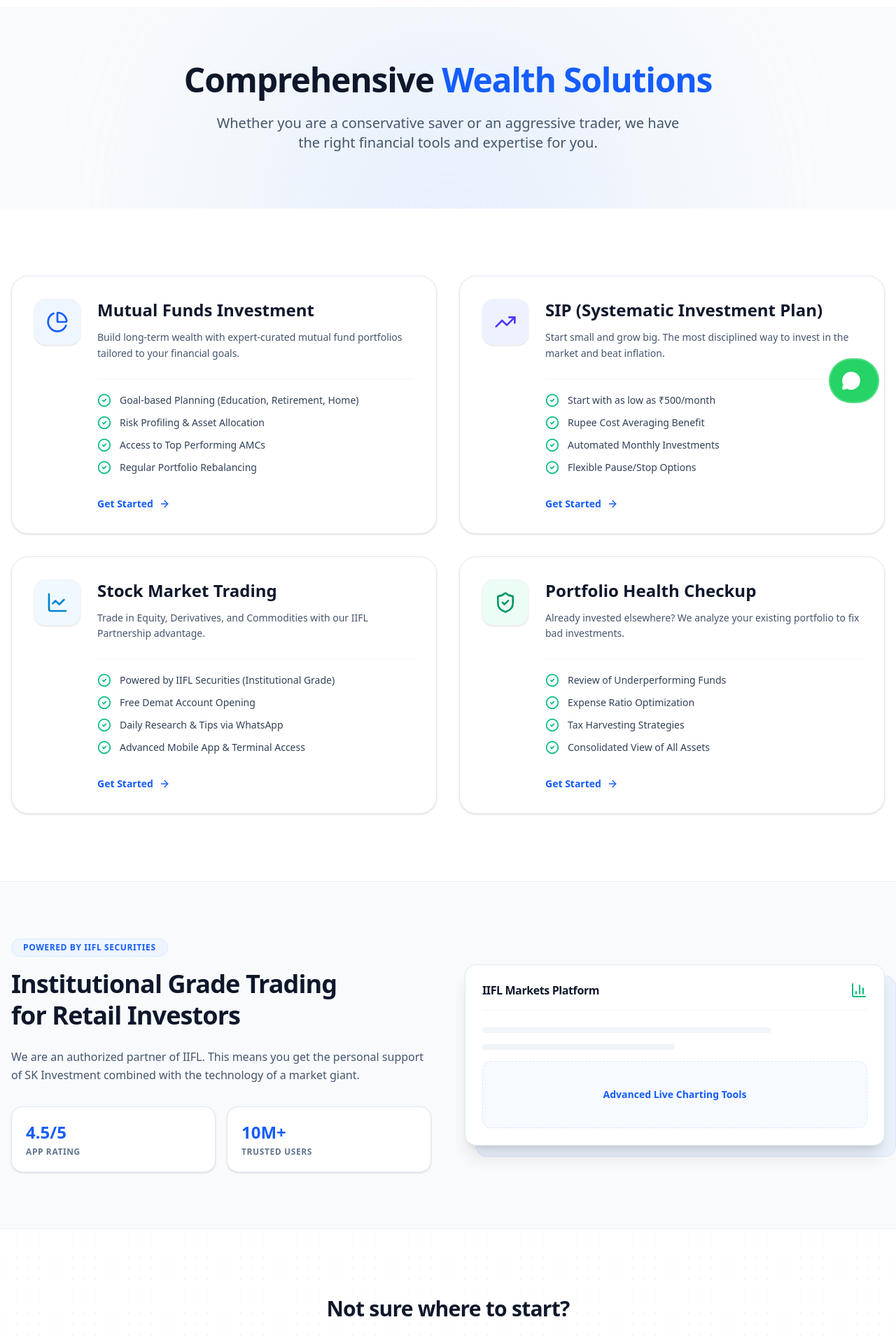
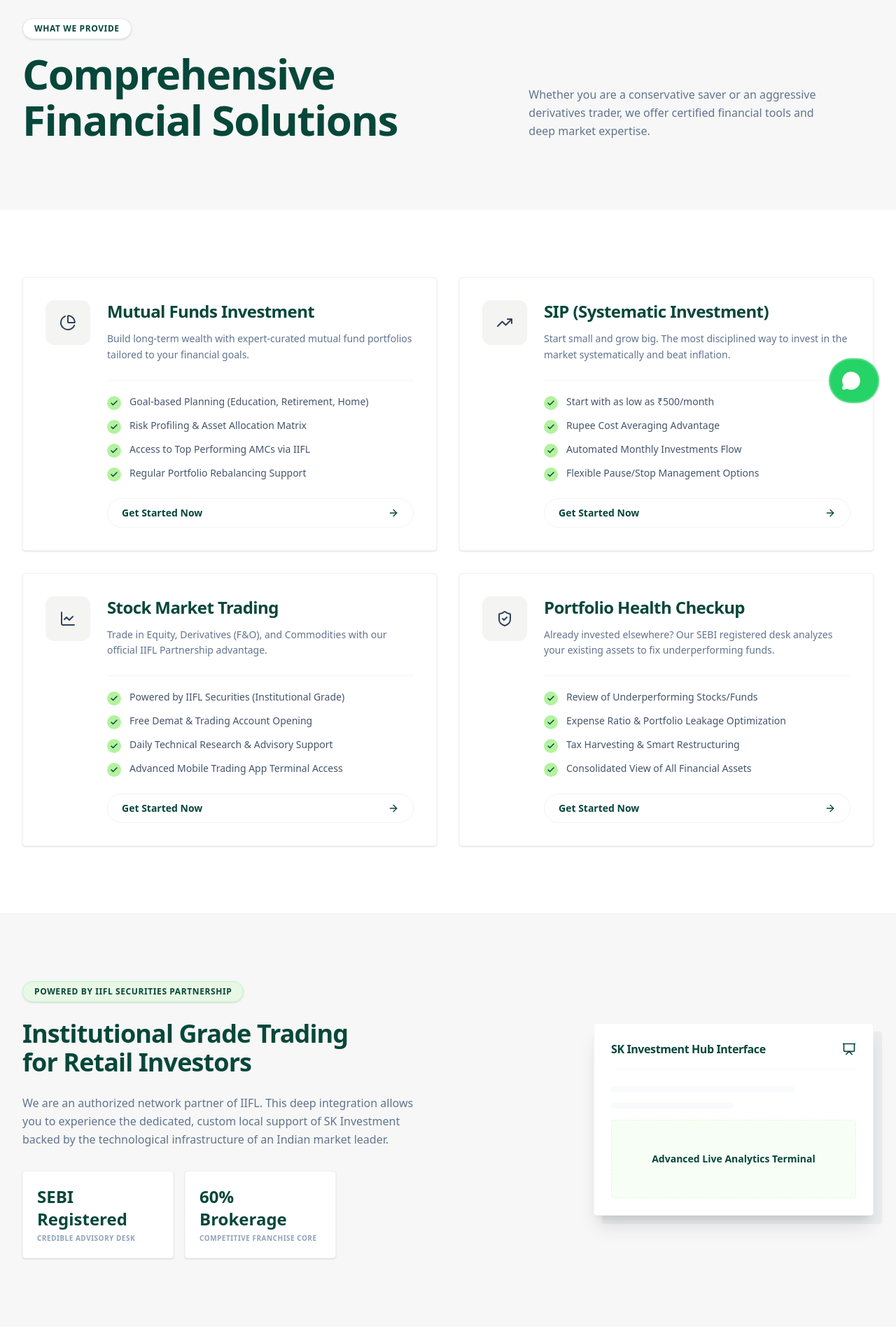
Before and after one commit to sumitjaiw55-creator/sk-investment, a React (Vite) app in the folder frontend/: page /services in a window 1280 px wide. Shown: the part 200-2109 px from the top of the page at 70% size. Built offline with nearby package versions, Linux system fonts and the light colour scheme.

Commit message:
Update Services.jsx

```diff
--- a/frontend/src/components/Services.jsx
+++ b/frontend/src/components/Services.jsx
@@ -1,13 +1,14 @@
+import React from 'react';
 import { motion } from 'framer-motion';
 import { useNavigate } from 'react-router-dom';
 import {
   PieChart,
   TrendingUp,
-  BarChart3,
+  LineChart,
   ShieldCheck,
   ArrowRight,
-  CheckCircle2,
-  LineChart
+  Check,
+  Presentation
 } from 'lucide-react';
 
 export default function Services() {
@@ -20,123 +21,130 @@ export default function Services() {
       description: "Build long-term wealth with expert-curated mutual fund portfolios tailored to your financial goals.",
       features: [
         "Goal-based Planning (Education, Retirement, Home)",
-        "Risk Profiling & Asset Allocation",
-        "Access to Top Performing AMCs",
-        "Regular Portfolio Rebalancing"
-      ],
-      color: "text-blue-600",
-      bg: "bg-blue-50"
+        "Risk Profiling & Asset Allocation Matrix",
+        "Access to Top Performing AMCs via IIFL",
+        "Regular Portfolio Rebalancing Support"
+      ]
     },
     {
       icon: TrendingUp,
-      title: "SIP (Systematic Investment Plan)",
-      description: "Start small and grow big. The most disciplined way to invest in the market and beat inflation.",
+      title: "SIP (Systematic Investment)",
+      description: "Start small and grow big. The most disciplined way to invest in the market systematically and beat inflation.",
       features: [
         "Start with as low as ₹500/month",
-        "Rupee Cost Averaging Benefit",
-        "Automated Monthly Investments",
-        "Flexible Pause/Stop Options"
-      ],
-      color: "text-indigo-600",
-      bg: "bg-indigo-50"
+        "Rupee Cost Averaging Advantage",
+        "Automated Monthly Investments Flow",
+        "Flexible Pause/Stop Management Options"
+      ]
     },
     {
       icon: LineChart,
       title: "Stock Market Trading",
-      description: "Trade in Equity, Derivatives, and Commodities with our IIFL Partnership advantage.",
+      description: "Trade in Equity, Derivatives (F&O), and Commodities with our official IIFL Partnership advantage.",
       features: [
         "Powered by IIFL Securities (Institutional Grade)",
-        "Free Demat Account Opening",
-        "Daily Research & Tips via WhatsApp",
-        "Advanced Mobile App & Terminal Access"
-      ],
-      color: "text-sky-600",
-      bg: "bg-sky-50"
+        "Free Demat & Trading Account Opening",
+        "Daily Technical Research & Advisory Support",
+        "Advanced Mobile Trading App Terminal Access"
+      ]
     },
     {
       icon: ShieldCheck,
       title: "Portfolio Health Checkup",
-      description: "Already invested elsewhere? We analyze your existing portfolio to fix bad investments.",
+      description: "Already invested elsewhere? Our SEBI registered desk analyzes your existing assets to fix underperforming funds.",
       features: [
-        "Review of Underperforming Funds",
-        "Expense Ratio Optimization",
-        "Tax Harvesting Strategies",
-        "Consolidated View of All Assets"
-      ],
-      color: "text-emerald-600",
-      bg: "bg-emerald-50"
+        "Review of Underperforming Stocks/Funds",
+        "Expense Ratio & Portfolio Leakage Optimization",
+        "Tax Harvesting & Smart Restructuring",
+        "Consolidated View of All Financial Assets"
+      ]
     }
   ];
 
   return (
-    <div className="bg-white text-slate-900 min-h-screen pt-20">
+    <div className="bg-white text-[#07473a] min-h-screen font-sans">
 
-      {/* 1. Header Section */}
-      <section className="py-20 relative overflow-hidden bg-slate-50">
-        {/* Background Glow */}
-        <div className="absolute top-0 left-1/2 -translate-x-1/2 w-[600px] h-[600px] bg-blue-100/50 blur-[120px] rounded-full pointer-events-none"></div>
+      {/* 1. HEADER SECTION (Finzo Style Off-White Banner) */}
+      <section className="py-24 relative overflow-hidden bg-[#f6f7f6] px-4 sm:px-6 lg:px-8">
+        <div className="max-w-7xl mx-auto flex flex-col space-y-4">
+          {/* Section Badge */}
+          <div>
+            <span className="inline-block border border-gray-200 bg-white text-[#07473a] text-xs font-bold tracking-wider uppercase px-4 py-1.5 rounded-full shadow-sm">
+              WHAT WE PROVIDE
+            </span>
+          </div>
 
-        <div className="max-w-7xl mx-auto px-4 text-center relative z-10">
+          {/* Main Title Layout */}
+          <div className="grid grid-cols-1 lg:grid-cols-12 gap-6 items-end">
+            <div className="lg:col-span-7">
               <motion.h1
                 initial={{ opacity: 0, y: 20 }}
                 animate={{ opacity: 1, y: 0 }}
-            className="text-4xl md:text-5xl font-black mb-6 tracking-tight text-slate-900"
+                className="text-4xl sm:text-5xl lg:text-6xl font-bold tracking-tight text-[#07473a] leading-[1.1]"
               >
-            Comprehensive <span className="text-blue-600">Wealth Solutions</span>
+                Comprehensive <br />
+                Financial Solutions
               </motion.h1>
+            </div>
+            <div className="lg:col-span-5 pb-1">
               <motion.p
                 initial={{ opacity: 0 }}
                 animate={{ opacity: 1 }}
                 transition={{ delay: 0.2 }}
-            className="text-lg md:text-xl text-slate-600 max-w-2xl mx-auto font-medium"
+                className="text-slate-500 text-sm sm:text-base leading-relaxed max-w-md"
               >
-            Whether you are a conservative saver or an aggressive trader,
-            we have the right financial tools and expertise for you.
+                Whether you are a conservative saver or an aggressive derivatives trader, we offer certified financial tools and deep market expertise.
               </motion.p>
+            </div>
+          </div>
         </div>
       </section>
 
-      {/* 2. Main Services Grid */}
-      <section className="py-24 px-4 bg-white">
-        <div className="max-w-7xl mx-auto grid md:grid-cols-2 gap-8">
+      {/* 2. MAIN SERVICES GRID SECTION */}
+      <section className="py-24 px-4 sm:px-6 lg:px-8 bg-white">
+        <div className="max-w-7xl mx-auto grid grid-cols-1 lg:grid-cols-2 gap-8">
           {services.map((service, index) => (
             <motion.div
               key={index}
               initial={{ opacity: 0, y: 30 }}
               whileInView={{ opacity: 1, y: 0 }}
               viewport={{ once: true }}
-              transition={{ delay: index * 0.1 }}
-              className="bg-white border border-slate-200 rounded-3xl p-8 hover:border-blue-500/30 transition-all duration-300 group shadow-sm hover:shadow-xl hover:shadow-blue-600/5"
+              transition={{ delay: index * 0.05 }}
+              className="group border border-gray-100 bg-white rounded-sm p-8 flex flex-col sm:flex-row items-start gap-6 shadow-sm hover:shadow-md transition-all duration-300 cursor-pointer"
             >
-              <div className="flex flex-col sm:flex-row items-start gap-6">
-                {/* Icon block with smooth internal animations */}
-                <div className={`${service.bg} p-4 rounded-2xl border border-slate-100 group-hover:bg-blue-600 group-hover:border-blue-600 transition-all duration-300 shrink-0 group-hover:scale-105 shadow-sm`}>
-                  <service.icon className={`h-8 w-8 ${service.color} group-hover:text-white transition-colors duration-300`} />
+              {/* Icon Container Block with exact Finzo hover mechanics */}
+              <div className="w-16 h-16 bg-[#f4f5f3] rounded-xl flex items-center justify-center shrink-0 transition-all duration-300 group-hover:bg-[#07473a]">
+                <service.icon className="w-6 h-6 text-slate-700 transition-colors duration-300 group-hover:text-[#b3f29f]" />
               </div>
-                <div className="flex-1">
-                  <h3 className="text-2xl font-bold text-slate-900 mb-3 group-hover:text-blue-600 transition-colors duration-200">
+
+              <div className="flex-1 flex flex-col justify-between h-full min-h-[280px]">
+                <div>
+                  <h3 className="text-2xl font-bold text-[#07473a] tracking-tight mb-3">
                     {service.title}
                   </h3>
-                  <p className="text-slate-600 mb-6 leading-relaxed text-sm font-medium">
+                  <p className="text-slate-500 leading-relaxed text-sm mb-6">
                     {service.description}
                   </p>
 
-                  {/* Detailed Features List */}
-                  <ul className="space-y-3 border-t border-slate-100 pt-5">
+                  {/* Features Checklist Grid */}
+                  <ul className="space-y-3 border-t border-gray-100 pt-5">
                     {service.features.map((feature, idx) => (
-                      <li key={idx} className="flex items-center gap-3 text-slate-700 text-sm font-medium">
-                        <CheckCircle2 className="h-5 w-5 text-emerald-500 shrink-0" />
-                        {feature}
+                      <li key={idx} className="flex items-start space-x-3 text-slate-600 text-xs sm:text-sm">
+                        <div className="w-5 h-5 bg-[#b3f29f] text-[#07473a] rounded-full flex items-center justify-center shrink-0 mt-0.5">
+                          <Check className="w-3 h-3 stroke-[3]" />
+                        </div>
+                        <span className="leading-snug">{feature}</span>
                       </li>
                     ))}
                   </ul>
+                </div>
 
-                  <button
-                    onClick={() => navigate('/contact')}
-                    className="mt-8 flex items-center gap-2 text-blue-600 font-bold hover:gap-3 transition-all text-sm group/btn"
-                  >
-                    Get Started <ArrowRight className="h-4 w-4 transition-transform group-hover/btn:translate-x-0.5" />
-                  </button>
+                {/* Micro Action Trigger Button */}
+                <div className="pt-6">
+                  <div className="w-full border border-gray-100 rounded-full py-2.5 px-5 flex items-center justify-between transition-all duration-300 bg-white group-hover:bg-[#b3f29f] group-hover:border-[#b3f29f]">
+                    <span className="text-xs sm:text-sm font-bold text-[#07473a]">Get Started Now</span>
+                    <ArrowRight className="w-4 h-4 text-[#07473a] transition-transform duration-300 group-hover:translate-x-1" />
+                  </div>
                 </div>
               </div>
             </motion.div>
@@ -144,78 +152,81 @@ export default function Services() {
         </div>
       </section>
 
-      {/* 3. The IIFL Advantage Strip */}
-      <section className="py-20 bg-slate-50 border-y border-slate-200/60">
-        <div className="max-w-7xl mx-auto px-4">
-          <div className="grid lg:grid-cols-2 gap-12 items-center">
+      {/* 3. THE IIFL ADVANTAGE STRIP SECTION */}
+      <section className="py-24 bg-[#f6f7f6] border-y border-gray-100 px-4 sm:px-6 lg:px-8">
+        <div className="max-w-7xl mx-auto grid grid-cols-1 lg:grid-cols-12 gap-12 items-center">
+
           <motion.div
-               initial={{ opacity: 0, x: -50 }}
+            initial={{ opacity: 0, x: -30 }}
             whileInView={{ opacity: 1, x: 0 }}
             viewport={{ once: true }}
+            className="lg:col-span-7 flex flex-col space-y-6"
           >
-              <div className="inline-block bg-blue-50 text-blue-600 px-4 py-1 rounded-full text-xs font-bold mb-4 border border-blue-100 tracking-wider">
-                POWERED BY IIFL SECURITIES
+            <div>
+              <span className="inline-block border border-green-200 bg-[#b3f29f]/20 text-[#07473a] text-xs font-bold tracking-wider uppercase px-4 py-1.5 rounded-full shadow-sm">
+                POWERED BY IIFL SECURITIES PARTNERSHIP
+              </span>
             </div>
-              <h2 className="text-3xl md:text-4xl font-black mb-6 text-slate-900 tracking-tight leading-tight">
+            <h2 className="text-3xl sm:text-4xl font-bold tracking-tight text-[#07473a] leading-[1.15]">
               Institutional Grade Trading <br /> for Retail Investors
             </h2>
-              <p className="text-slate-600 mb-8 text-base font-medium leading-relaxed">
-                We are an authorized partner of IIFL. This means you get the personal support of SK Investment combined with the technology of a market giant.
+            <p className="text-slate-500 text-sm sm:text-base leading-relaxed max-w-xl">
+              We are an authorized network partner of IIFL. This deep integration allows you to experience the dedicated, custom local support of SK Investment backed by the technological infrastructure of an Indian market leader.
             </p>
 
-              <div className="grid grid-cols-2 gap-4">
-                <div className="bg-white p-5 rounded-2xl border border-slate-200 shadow-sm transform hover:scale-[1.02] transition-transform duration-300">
-                  <div className="font-black text-blue-600 text-2xl mb-1">4.5/5</div>
-                  <div className="text-slate-500 text-xs font-bold uppercase tracking-wider">App Rating</div>
+            <div className="grid grid-cols-1 sm:grid-cols-2 gap-4 max-w-md pt-2">
+              <div className="bg-white p-5 rounded-sm border border-gray-100 shadow-sm">
+                <div className="text-2xl font-bold text-[#07473a] mb-1">SEBI Registered</div>
+                <div className="text-slate-400 text-[10px] font-bold uppercase tracking-wider">Credible Advisory Desk</div>
               </div>
-                <div className="bg-white p-5 rounded-2xl border border-slate-200 shadow-sm transform hover:scale-[1.02] transition-transform duration-300">
-                  <div className="font-black text-blue-600 text-2xl mb-1">10M+</div>
-                  <div className="text-slate-500 text-xs font-bold uppercase tracking-wider">Trusted Users</div>
+              <div className="bg-white p-5 rounded-sm border border-gray-100 shadow-sm">
+                <div className="text-2xl font-bold text-[#07473a] mb-1">60% Brokerage</div>
+                <div className="text-slate-400 text-[10px] font-bold uppercase tracking-wider">Competitive Franchise Core</div>
               </div>
             </div>
           </motion.div>
 
+          {/* Interactive UI Display Mockup */}
           <motion.div
-               initial={{ opacity: 0, x: 50 }}
+            initial={{ opacity: 0, x: 30 }}
             whileInView={{ opacity: 1, x: 0 }}
             viewport={{ once: true }}
-               className="relative"
+            className="lg:col-span-5 relative w-full flex justify-center lg:justify-end"
           >
-              {/* Refined Representation of Trading App interface */}
-              <div className="bg-white rounded-2xl p-6 border border-slate-200 shadow-xl relative z-10">
-                <div className="flex justify-between items-center mb-6 border-b border-slate-100 pb-4">
-                  <div className="text-slate-900 font-extrabold tracking-tight">IIFL Markets Platform</div>
-                  <BarChart3 className="text-emerald-500" />
+            <div className="bg-white rounded-sm p-6 border border-gray-100 shadow-xl w-full max-w-[400px] relative z-10">
+              <div className="flex justify-between items-center mb-6 border-b border-gray-50 pb-4">
+                <div className="text-[#07473a] font-bold text-sm sm:text-base tracking-tight">SK Investment Hub Interface</div>
+                <Presentation className="text-[#07473a] w-5 h-5" />
               </div>
               <div className="space-y-4">
-                  <div className="h-2 bg-slate-100 rounded w-3/4"></div>
-                  <div className="h-2 bg-slate-100 rounded w-1/2"></div>
-                  <div className="h-24 bg-blue-50/50 rounded-xl mt-4 border border-blue-200/60 border-dashed flex items-center justify-center text-blue-600 font-semibold text-sm">
-                    Advanced Live Charting Tools
+                <div className="h-2 bg-slate-50 rounded w-3/4"></div>
+                <div className="h-2 bg-slate-50 rounded w-1/2"></div>
+                <div className="h-28 bg-[#b3f29f]/10 rounded-sm mt-4 border border-[#b3f29f]/30 border-dashed flex items-center justify-center text-[#07473a] font-bold text-xs sm:text-sm">
+                  Advanced Live Analytics Terminal
                 </div>
               </div>
             </div>
+            <div className="absolute -bottom-3 -right-3 w-full h-full bg-[#07473a]/5 rounded-sm -z-0 max-w-[400px]"></div>
+          </motion.div>
 
-              {/* Geometric Blue Background Decor Element */}
-              <div className="absolute -bottom-4 -right-4 w-full h-full bg-blue-600/5 rounded-2xl -z-0 border border-blue-500/10"></div>
-            </motion.div>
-          </div>
         </div>
       </section>
 
-      {/* 4. Bottom CTA */}
-      <section className="py-24 text-center px-4 bg-white relative overflow-hidden">
-        <div className="absolute inset-0 bg-[radial-gradient(#e2e8f0_1px,transparent_1px)] [background-size:16px_16px] opacity-40"></div>
-        <div className="relative z-10">
-          <h2 className="text-3xl font-extrabold mb-4 text-slate-900 tracking-tight">Not sure where to start?</h2>
-          <p className="text-slate-600 mb-8 max-w-xl mx-auto text-sm md:text-base font-medium leading-relaxed">
-            Talk to our experts. We will analyze your financial health and suggest the best plan for you.
+      {/* 4. FINAL CTA SECTION */}
+      <section className="py-24 text-center px-4 sm:px-6 lg:px-8 bg-white relative">
+        <div className="max-w-4xl mx-auto relative z-10 flex flex-col items-center space-y-6">
+          <h2 className="text-3xl sm:text-4xl font-bold tracking-tight text-[#07473a]">
+            Not sure where to start?
+          </h2>
+          <p className="text-slate-500 max-w-xl mx-auto text-xs sm:text-sm leading-relaxed font-medium">
+            Schedule a session with our certified desks. We will carefully analyze your ongoing asset parameters and suggest a balanced, optimized growth path.
           </p>
           <button
             onClick={() => navigate('/contact')}
-            className="bg-gradient-to-r from-blue-600 to-blue-700 hover:from-blue-500 hover:to-blue-600 text-white px-8 py-4 rounded-xl font-bold text-base transition-all transform hover:scale-[1.04] active:scale-[0.98] shadow-lg shadow-blue-600/10 hover:shadow-blue-600/20"
+            className="bg-[#b3f29f] text-[#07473a] px-8 py-4 rounded-full font-bold flex items-center space-x-2 hover:bg-[#a1e08d] transition-all transform hover:scale-[1.03] active:scale-[0.98] shadow-md"
           >
-            Book Free Consultation
+            <span>Book Free Consultation</span>
+            <span className="w-1.5 h-1.5 bg-[#07473a] rounded-full inline-block"></span>
           </button>
         </div>
       </section>
```
Lines whose indentation alone changed are shown as unchanged.
